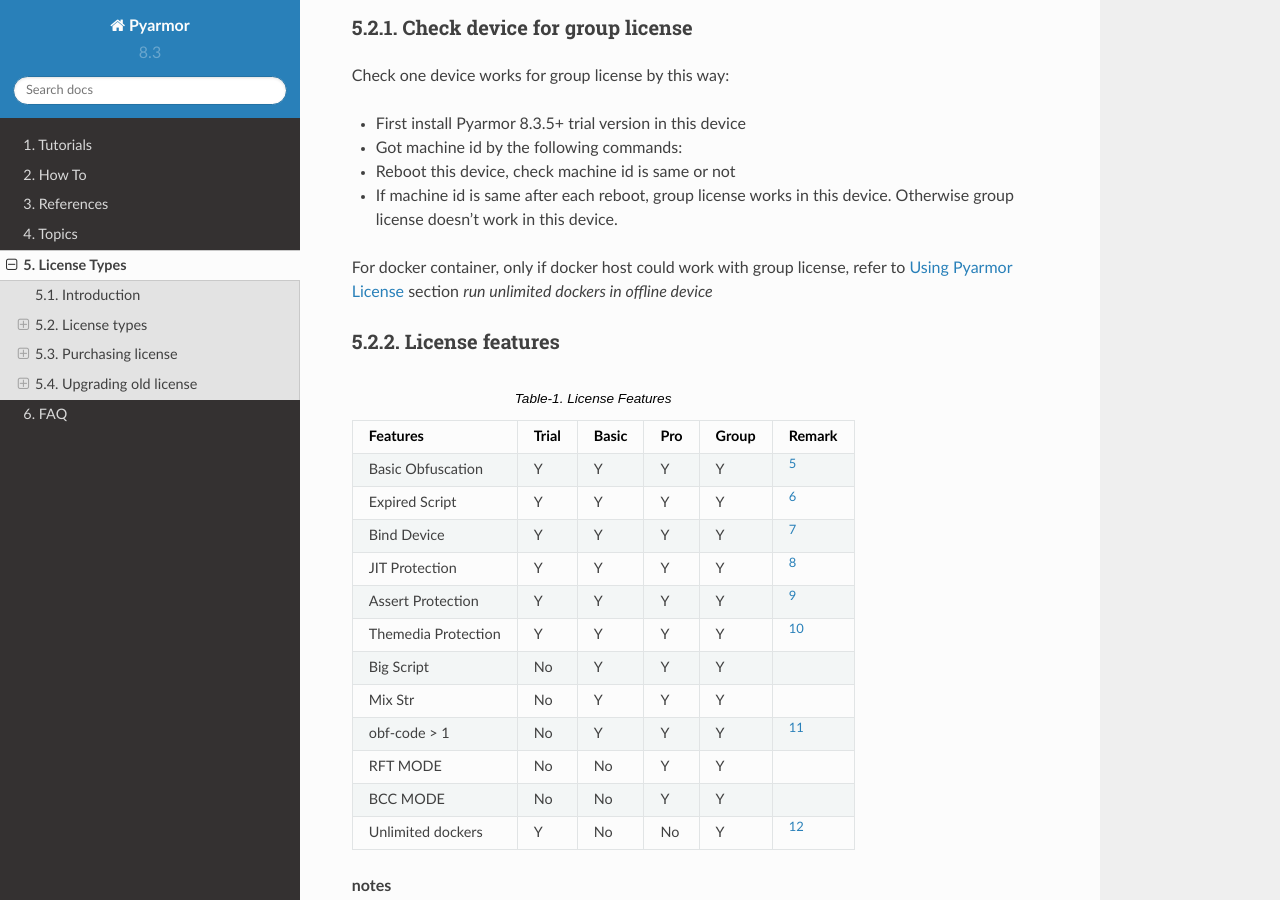
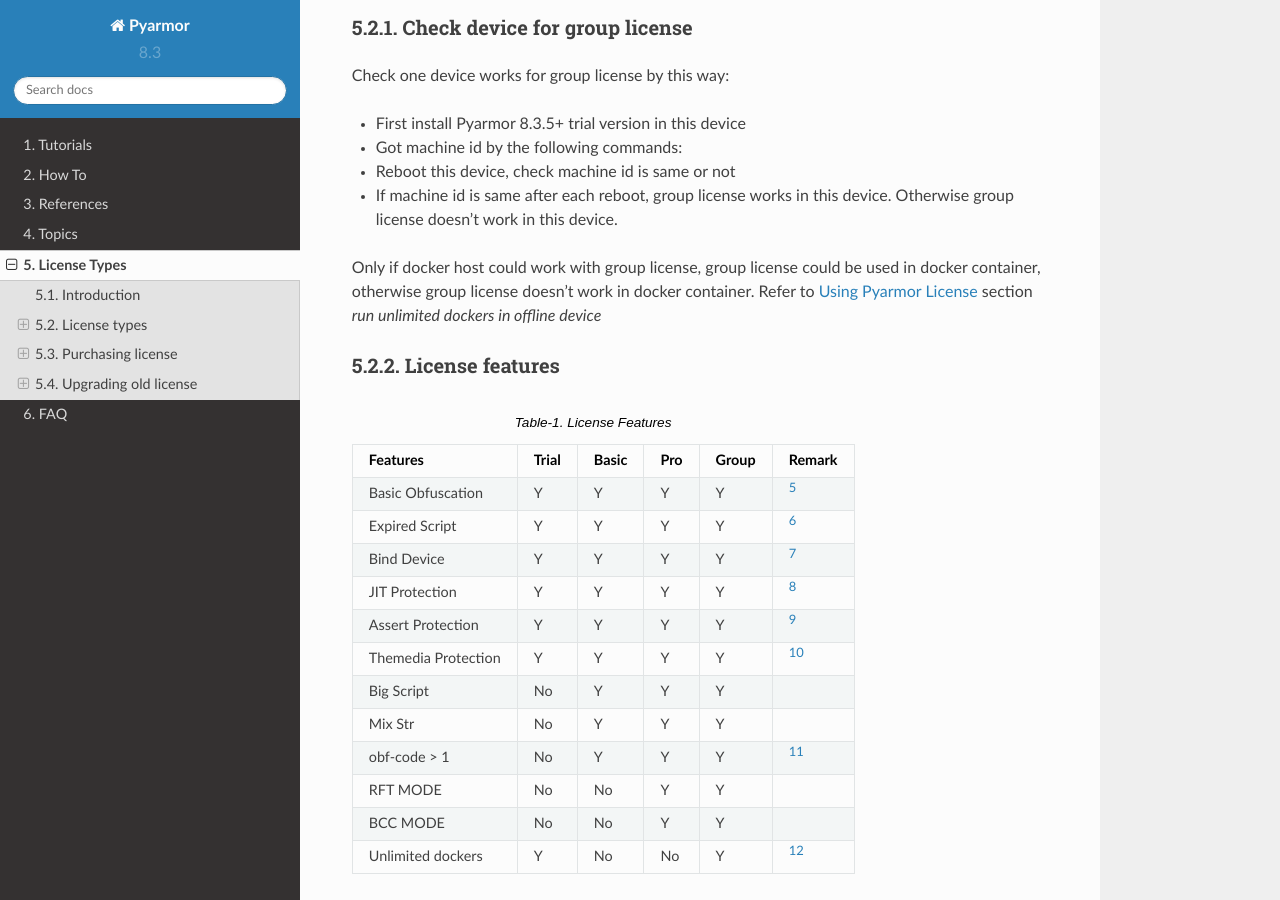
Before and after one commit to dashingsoft/pyarmor, a Sphinx documentation site: the page built from docs/licenses.rst, in a window 1280 px wide and 900 px high, scrolled down 2920 px. Built offline with Sphinx 7.4.7 and the Read the Docs theme 2.0.0, drawn with Linux system fonts in a browser that asks for light colours.

Commit message:
Doc group license with docker container

```diff
--- a/docs/how-to/register.rst
+++ b/docs/how-to/register.rst
@@ -194,7 +194,7 @@
 
 For Linux container run it with extra ``--add-host=host.docker.internal:host-gateway`` (this option is not required for Windows and Darwin container)::
 
-    $ docker run --add-host=host.docker.internal:host-gateway python bash
+    $ docker run -it --add-host=host.docker.internal:host-gateway python bash
 
     root@86b180b28a50:/# python --version
     Python 3.11.4
--- a/docs/licenses.rst
+++ b/docs/licenses.rst
@@ -119,7 +119,7 @@
 * Reboot this device, check machine id is same or not
 * If machine id is same after each reboot, group license works in this device. Otherwise group license doesn't work in this device.
 
-For docker container, only if docker host could work with group license, refer to :doc:`how-to/register` section `run unlimited dockers in offline device`
+Only if docker host could work with group license, group license could be used in docker container, otherwise group license doesn't work in docker container. Refer to :doc:`how-to/register` section `run unlimited dockers in offline device`
 
 License features
 ----------------
```
